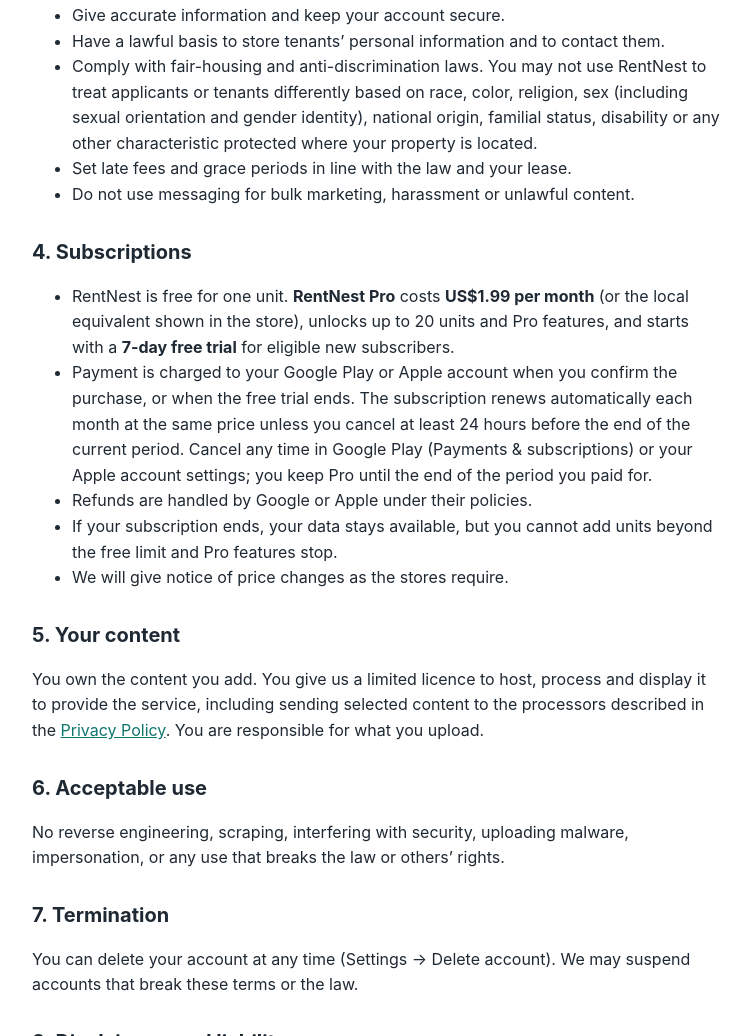
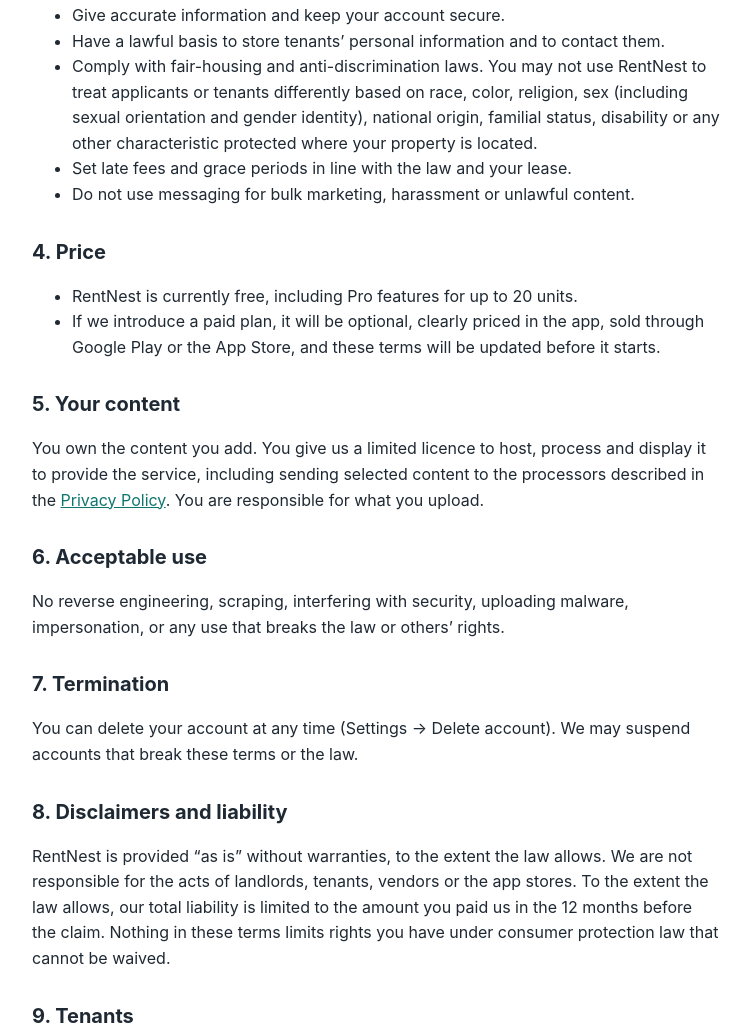
Before and after one commit to amic25/rentnest-legal, a plain HTML site: page terms/index.html in a window 1280 px wide. Shown: the part 777-1813 px from the top of the page, without its empty margins (264-1014 px from the left). Drawn offline with Linux system fonts and the light colour scheme.

Commit message:
Terms: RentNest is free at launch

```diff
--- a/terms/index.html
+++ b/terms/index.html
@@ -67,30 +67,12 @@
         <li>Do not use messaging for bulk marketing, harassment or unlawful content.</li>
       </ul>
 
-      <h2>4. Subscriptions</h2>
+      <h2>4. Price</h2>
       <ul>
-        <li>
-          RentNest is free for one unit. <strong>RentNest Pro</strong> costs
-          <strong>US$1.99 per month</strong> (or the local equivalent shown in the store), unlocks
-          up to 20 units and Pro features, and starts with a <strong>7-day free trial</strong> for
-          eligible new subscribers.
-        </li>
-        <li>
-          Payment is charged to your Google Play or Apple account when you confirm the purchase, or
-          when the free trial ends. The subscription renews automatically each month at the same
-          price unless you cancel at least 24 hours before the end of the current period. Cancel any
-          time in Google Play (Payments &amp; subscriptions) or your Apple account settings; you
-          keep Pro until the end of the period you paid for.
-        </li>
-        <li>Refunds are handled by Google or Apple under their policies.</li>
-        <li>
-          If your subscription ends, your data stays available, but you cannot add units beyond the
-          free limit and Pro features stop.
-        </li>
-        <li>We will give notice of price changes as the stores require.</li>
+        <li>RentNest is currently free, including Pro features for up to 20 units.</li>
+        <li>If we introduce a paid plan, it will be optional, clearly priced in the app, sold through Google Play or the App Store, and these terms will be updated before it starts.</li>
       </ul>
-
-      <h2>5. Your content</h2>
+<h2>5. Your content</h2>
       <p>
         You own the content you add. You give us a limited licence to host, process and display it
         to provide the service, including sending selected content to the processors described in
```
